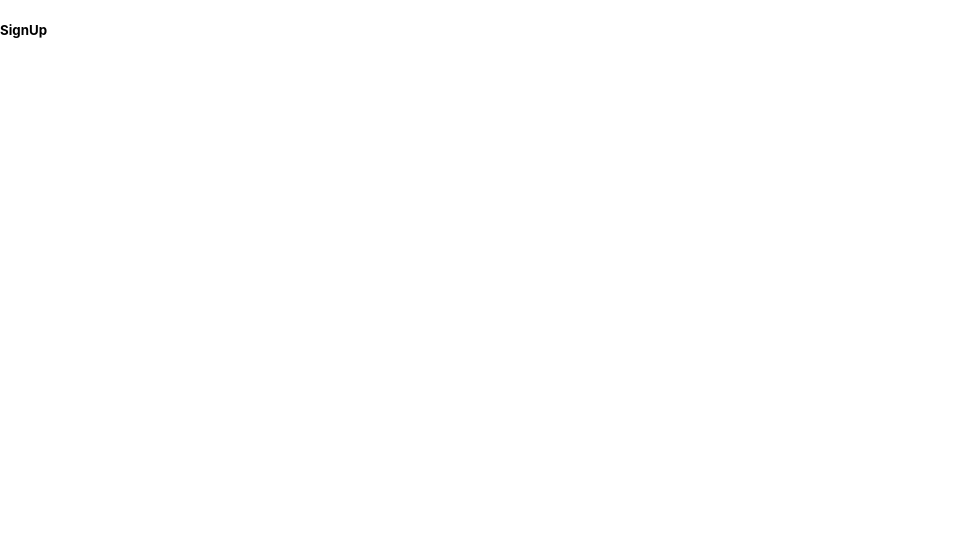
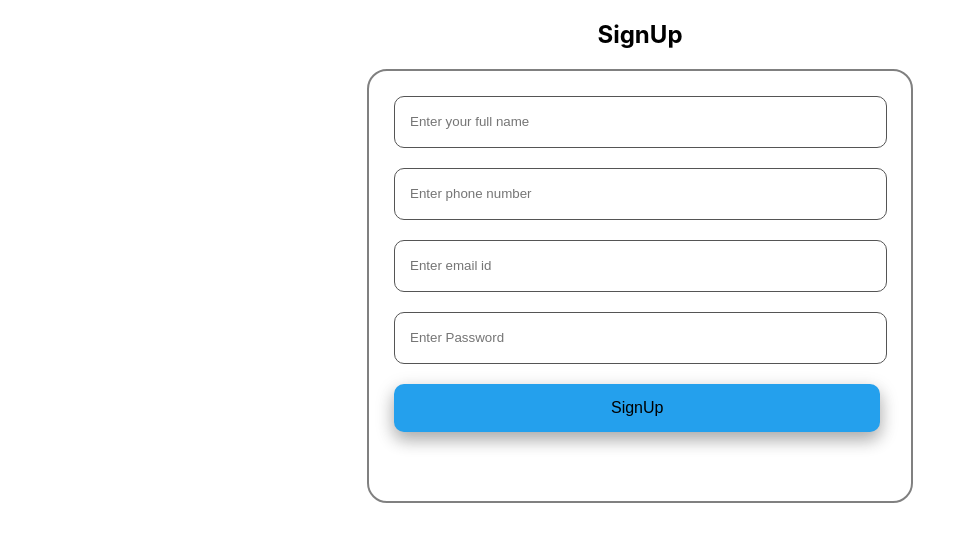
Before and after one commit to poojapatil0708/social-ui, a React (Create React App) app: page /sign-up in a window 1280 px wide. Shown: the top 542 px of the page, without its empty margins (0-976 px from the left). Built offline with nearby package versions, Linux system fonts and the light colour scheme.

Commit message:
design signup page

```diff
--- a/package.json
+++ b/package.json
@@ -7,12 +7,14 @@
     "@testing-library/jest-dom": "^5.17.0",
     "@testing-library/react": "^13.4.0",
     "@testing-library/user-event": "^13.5.0",
+    "formik": "^2.4.5",
     "react": "^18.2.0",
     "react-dom": "^18.2.0",
     "react-redux": "^9.0.4",
     "react-router-dom": "^6.21.1",
     "react-scripts": "5.0.1",
-    "web-vitals": "^2.1.4"
+    "web-vitals": "^2.1.4",
+    "yup": "^1.3.3"
   },
   "scripts": {
     "start": "react-scripts start",
--- /dev/null
+++ b/src/componants/butten.js
@@ -0,0 +1,9 @@
+const Button = ({label,...props}) => {
+    return(
+        <div>
+            <button className="button" type="submit" {...props}>{label}</button>
+        </div>
+    );
+}
+
+export default Button;
--- /dev/null
+++ b/src/componants/input.js
@@ -0,0 +1,9 @@
+const Input = ({ onChange, ...props }) => {
+    return (
+        <div>
+            <input type="text" className="input" onChange={onChange} {...props} />
+        </div>
+    );
+}
+
+export default Input;
--- a/src/screens/signup.js
+++ b/src/screens/signup.js
@@ -1,7 +1,42 @@
+import { Formik } from "formik";
+import * as Yup from "yup";
+import Button from "../componants/butten";
+import Input from "../componants/input";
+
 const SignUp = () => {
-    return(
+
+    const initialValues = {
+        full_name: '',
+        phone: '',
+        email: '',
+        password: ''
+    }
+
+    const validationSchema = () => Yup.object().shape({
+        full_name: Yup.string().required('Name is required'),
+        phone: Yup.string().required('Phone is required')
+    })
+
+    const onSubmit = () => {
+
+    }
+
+    return (
         <div>
-            <h5>SignUp</h5>
+            <h2 className="text" >SignUp</h2>
+            <form>
+                <Formik initialValues={initialValues} validationSchema={validationSchema} onSubmit={onSubmit} >
+                    {({ setFieldValue, handleSubmit, values, errors }) => (
+                        <div className="container" >
+                            <Input placeholder="Enter your full name" />
+                            <Input placeholder="Enter phone number" />
+                            <Input placeholder="Enter email id" />
+                            <Input placeholder="Enter Password" />
+                            <Button label="SignUp" />
+                        </div>
+                    )}
+                </Formik>
+            </form>
         </div>
     );
 }
--- a/src/styles/global.css
+++ b/src/styles/global.css
@@ -0,0 +1,38 @@
+.container {
+    width: 40%;
+    height: 400px;
+    border: 2px solid gray;
+    border-radius: 20px;
+    padding: 15px;
+    display: block;
+    margin: auto;
+}
+
+.text {
+    text-align: center;
+}
+
+.input {
+    border: 1px solid #555;
+    border-radius: 10px;
+    background-repeat: no-repeat;
+    width: 90%;
+    height: 20px;
+    padding: 15px 15px;
+    margin: 10px;
+}
+
+.button {
+    width: 95%;
+    background-color: #24a0ed;
+    color: black;
+    border-radius: 10px;
+    border-style: none;
+    padding: 15px 15px;
+    margin: 10px;
+    text-align: center;
+    text-decoration: none;
+    display: inline-block;
+    font-size: 16px;
+    box-shadow: 0 8px 16px 0 rgba(0,0,0,0.2), 0 6px 20px 0 rgba(0,0,0,0.19);
+}
```
Also changed, not shown: 2 other files (tests, documents, lock files or other folders).
